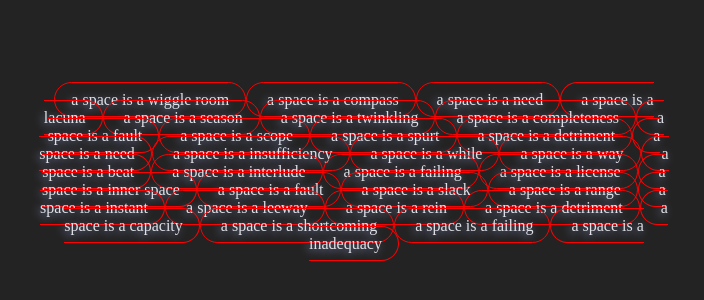
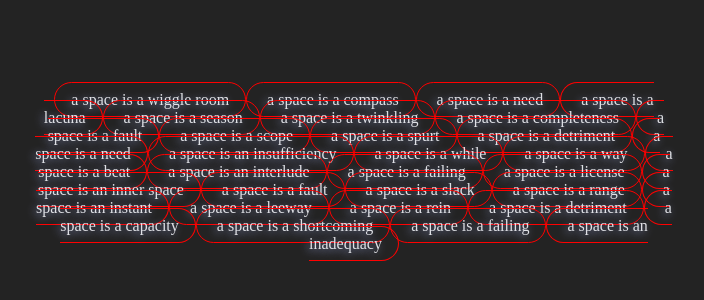
Before and after one commit to iguannalin/space, a plain HTML site: page index.html in a window 1280 px wide. Shown: the part 228-528 px from the top of the page, 286-990 px from the left. Drawn offline with Linux system fonts and the light colour scheme.

Commit message:
happy space

```diff
--- a/index.html
+++ b/index.html
@@ -1,7 +1,7 @@
 <!DOCTYPE html>
 <html>
     <head>
-        <title>TBD</title>
+        <title>space</title>
         <meta charset="utf-8">
         <meta name="viewport" content="width=device-width, initial-scale=1">
         <script src="index.js"></script>
--- a/index.js
+++ b/index.js
@@ -12,9 +12,11 @@ window.addEventListener("load", () => {
     words=r;
     for (let i = 0; i < getRandomInt(25,50); i++) {
       let text = document.createElement("a");
-      text.innerText = " a space is a " + words[getRandomInt(0,words.length)];
+      let rando = words[getRandomInt(0,words.length)];
+      rando = ((rando[0].match('^[aieouAIEOU].*')) ? "an ": "a ") + rando;
+      text.innerText = " a space is " + rando;
       container.appendChild(text);
-      text.onclick = (e) => {e.target.style.backgroundColor="black";e.target.innerText = e.target.innerText.replaceAll(/[a-z]/g, "_");e.target.style.zIndex=100;e.target.style.border="none";};
+      text.onclick = (e) => {e.target.style.backgroundColor="black";e.target.innerText = e.target.innerText.split("").map((l)=>l.replace(/[a-z]/g, Math.random()>0.7?".":"_")).join("");e.target.style.zIndex=100;e.target.style.border="none";};
     }
   });
 });
```
